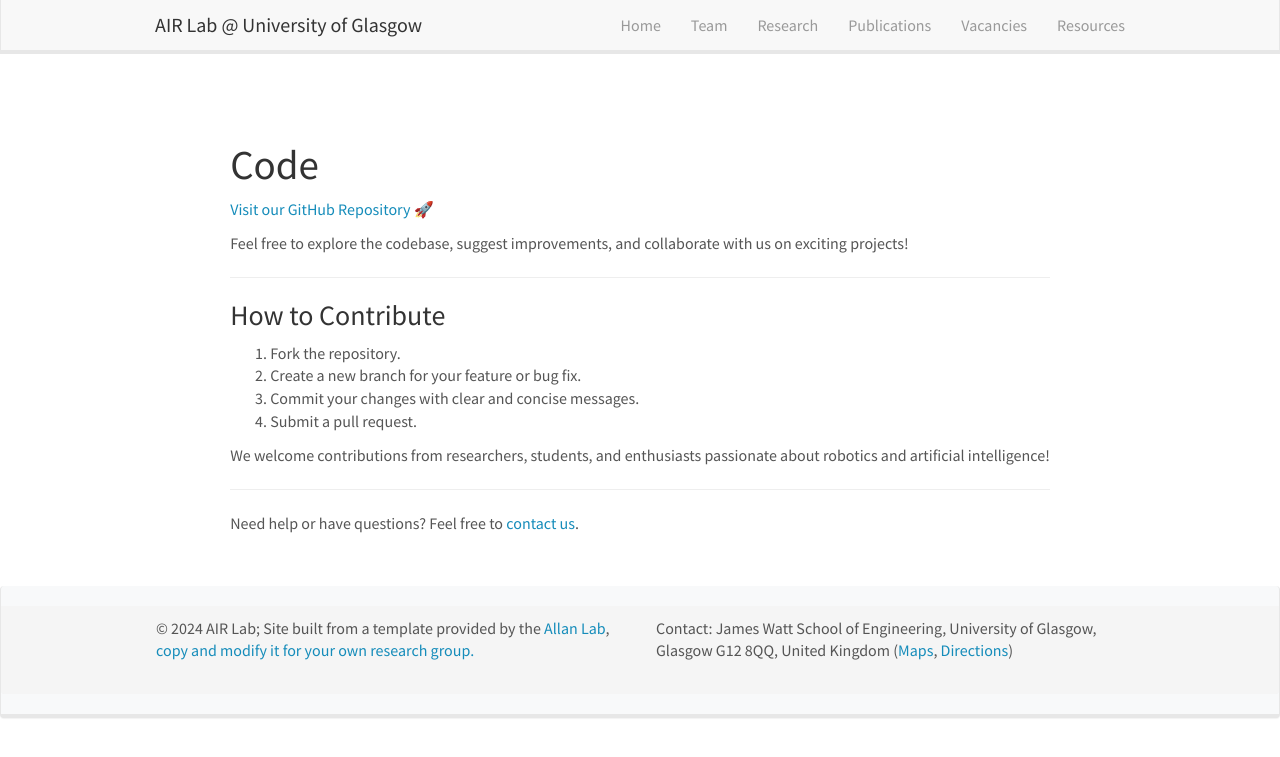
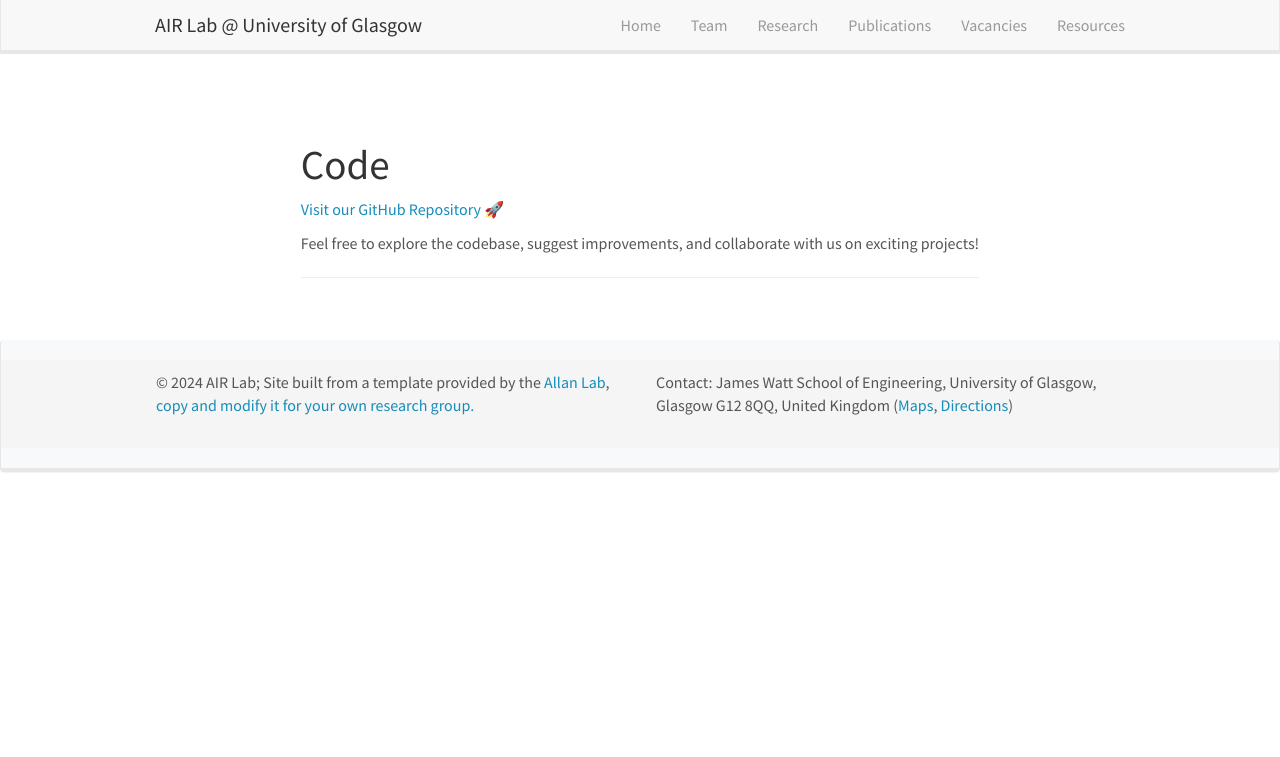
Before and after one commit to AIR-Lan/AIR-Lab, a Jekyll site: the page built from _pages/resources.md, in a window 1280 px wide. Shown: the top 757 px of the page. Built offline with Jekyll 4.4.1, drawn with Linux system fonts in a browser that asks for light colours; nearby versions of some CDN libraries.

Commit message:
Update resources.md

```diff
--- a/_pages/resources.md
+++ b/_pages/resources.md
@@ -13,16 +13,3 @@ permalink: /Resources
 Feel free to explore the codebase, suggest improvements, and collaborate with us on exciting projects!
 
 ---
-
-### How to Contribute
-
-1. Fork the repository.
-2. Create a new branch for your feature or bug fix.
-3. Commit your changes with clear and concise messages.
-4. Submit a pull request.
-
-We welcome contributions from researchers, students, and enthusiasts passionate about robotics and artificial intelligence!
-
----
-
-Need help or have questions? Feel free to [contact us](mailto:Jianglin.Lan@glasgow.ac.uk).
```
